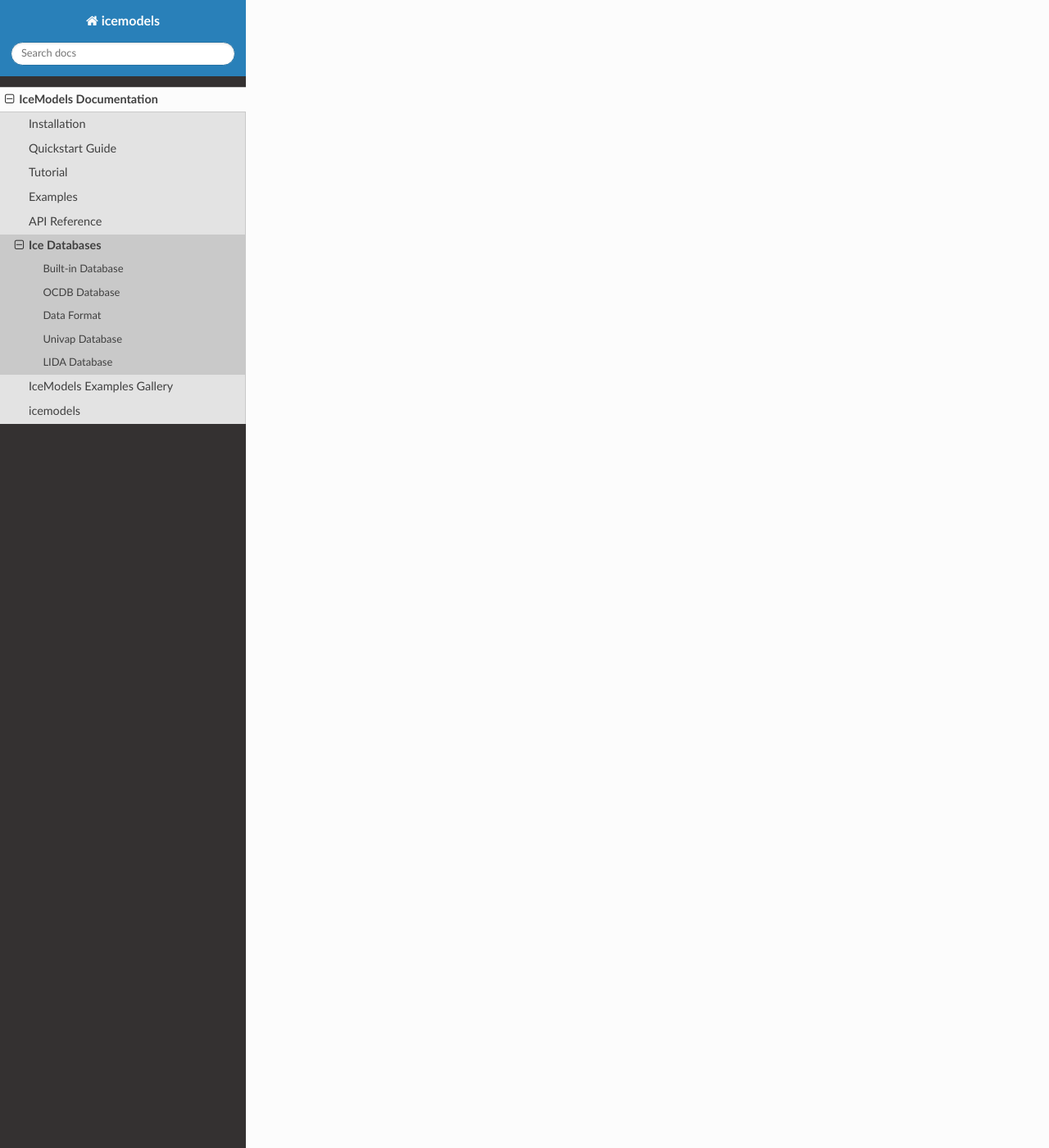
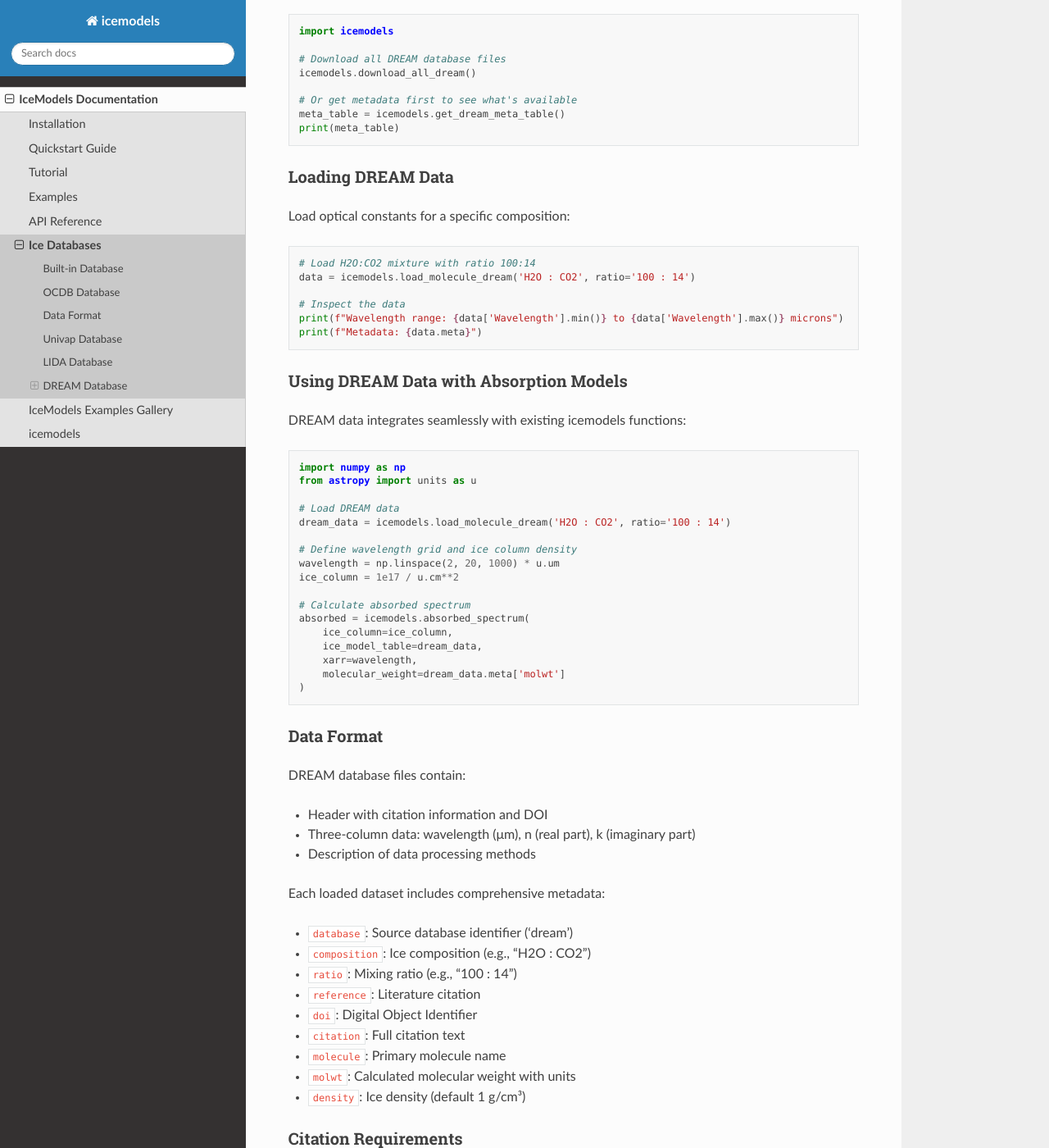
Before and after one commit to keflavich/icemodels, a Sphinx documentation site: the page built from docs/icemodels/databases.rst, in a window 1280 px wide and 1400 px high, scrolled down 2151 px. Shown: the whole window at 82% size. Built offline with Sphinx 7.4.7 and the Read the Docs theme 3.1.0, drawn with Linux system fonts in a browser that asks for light colours; pages that are not in the unit, such as notebooks, are missing from menus; the version number could not be read and is left out; some of the changed text lies outside the part shown.

Commit message:
docs for dream

```diff
--- a/docs/icemodels/databases.rst
+++ b/docs/icemodels/databases.rst
@@ -70,3 +70,128 @@ To download all available LIDA data:
 .. code-block:: python
 
     icemodels.download_all_lida()
+
+DREAM Database
+--------------
+
+The DREAM database (Database Referencing Extraterrestrial/Astrophysical Matter) provides
+optical constants for various ice mixtures relevant to astrophysical environments.
+
+Database URL: https://hebergement.universite-paris-saclay.fr/edartois/dream_database.html
+
+Features:
+
+* Ice mixture optical constants (n and k)
+* High spectral resolution data
+* Multiple mixing ratios
+* Full citation information with DOIs
+* Temperature-dependent measurements
+
+Available data includes:
+
+* H₂O:CO₂ mixtures at various ratios (100:14, 100:50, 100:32)
+* H₂O:CO₂:CH₃OH mixture (100:21:11)
+* H₂O:CO₂:CO:NH₃ mixture (100:16:8:8)
+* H₂O:NH₃:CH₄:CO (irradiated)
+
+Getting Started with DREAM
+^^^^^^^^^^^^^^^^^^^^^^^^^^^
+
+To download all available DREAM data:
+
+.. code-block:: python
+
+    import icemodels
+
+    # Download all DREAM database files
+    icemodels.download_all_dream()
+
+    # Or get metadata first to see what's available
+    meta_table = icemodels.get_dream_meta_table()
+    print(meta_table)
+
+Loading DREAM Data
+^^^^^^^^^^^^^^^^^^
+
+Load optical constants for a specific composition:
+
+.. code-block:: python
+
+    # Load H2O:CO2 mixture with ratio 100:14
+    data = icemodels.load_molecule_dream('H2O : CO2', ratio='100 : 14')
+
+    # Inspect the data
+    print(f"Wavelength range: {data['Wavelength'].min()} to {data['Wavelength'].max()} microns")
+    print(f"Metadata: {data.meta}")
+
+Using DREAM Data with Absorption Models
+^^^^^^^^^^^^^^^^^^^^^^^^^^^^^^^^^^^^^^^^
+
+DREAM data integrates seamlessly with existing icemodels functions:
+
+.. code-block:: python
+
+    import numpy as np
+    from astropy import units as u
+
+    # Load DREAM data
+    dream_data = icemodels.load_molecule_dream('H2O : CO2', ratio='100 : 14')
+
+    # Define wavelength grid and ice column density
+    wavelength = np.linspace(2, 20, 1000) * u.um
+    ice_column = 1e17 / u.cm**2
+
+    # Calculate absorbed spectrum
+    absorbed = icemodels.absorbed_spectrum(
+        ice_column=ice_column,
+        ice_model_table=dream_data,
+        xarr=wavelength,
+        molecular_weight=dream_data.meta['molwt']
+    )
+
+Data Format
+^^^^^^^^^^^
+
+DREAM database files contain:
+
+* Header with citation information and DOI
+* Three-column data: wavelength (μm), n (real part), k (imaginary part)
+* Description of data processing methods
+
+Each loaded dataset includes comprehensive metadata:
+
+* ``database``: Source database identifier ('dream')
+* ``composition``: Ice composition (e.g., "H2O : CO2")
+* ``ratio``: Mixing ratio (e.g., "100 : 14")
+* ``reference``: Literature citation
+* ``doi``: Digital Object Identifier
+* ``citation``: Full citation text
+* ``molecule``: Primary molecule name
+* ``molwt``: Calculated molecular weight with units
+* ``density``: Ice density (default 1 g/cm³)
+
+Citation Requirements
+^^^^^^^^^^^^^^^^^^^^^
+
+When using DREAM database data, you must:
+
+1. Cite the original data references provided in each file
+2. Include the acknowledgment: "This research has made use of the Database Referencing Extraterrestrial/Astrophysical Matter (DREAM) database"
+
+Primary references:
+
+* Dartois, E., Noble, J. A., Ysard, N., Demyk, K., Chabot, M., 2022,
+  "Influence of grain growth on CO₂ ice spectroscopic profiles",
+  A&A 666, A153, doi:10.1051/0004-6361/202243929
+
+Example Script
+^^^^^^^^^^^^^^
+
+A complete example demonstrating DREAM database usage is available at:
+``examples/dream_database_demo.py``
+
+Run it with:
+
+.. code-block:: bash
+
+    python examples/dream_database_demo.py
```
Also changed, not shown: docs/icemodels/api.rst (+27 -0 lines), docs/icemodels/tutorial.rst (+55 -0 lines), docs/sg_execution_times.rst (+11 -8 lines).
